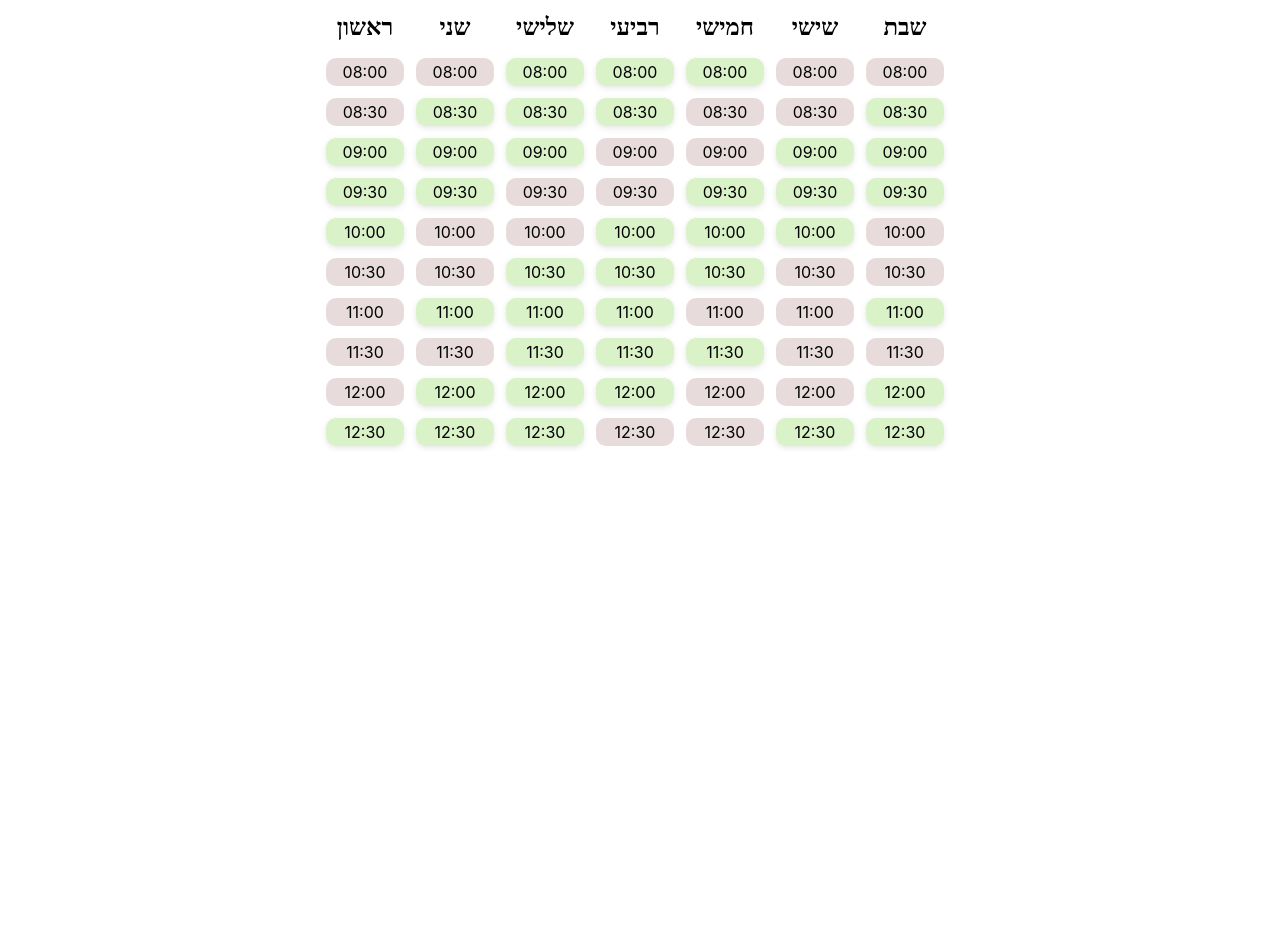
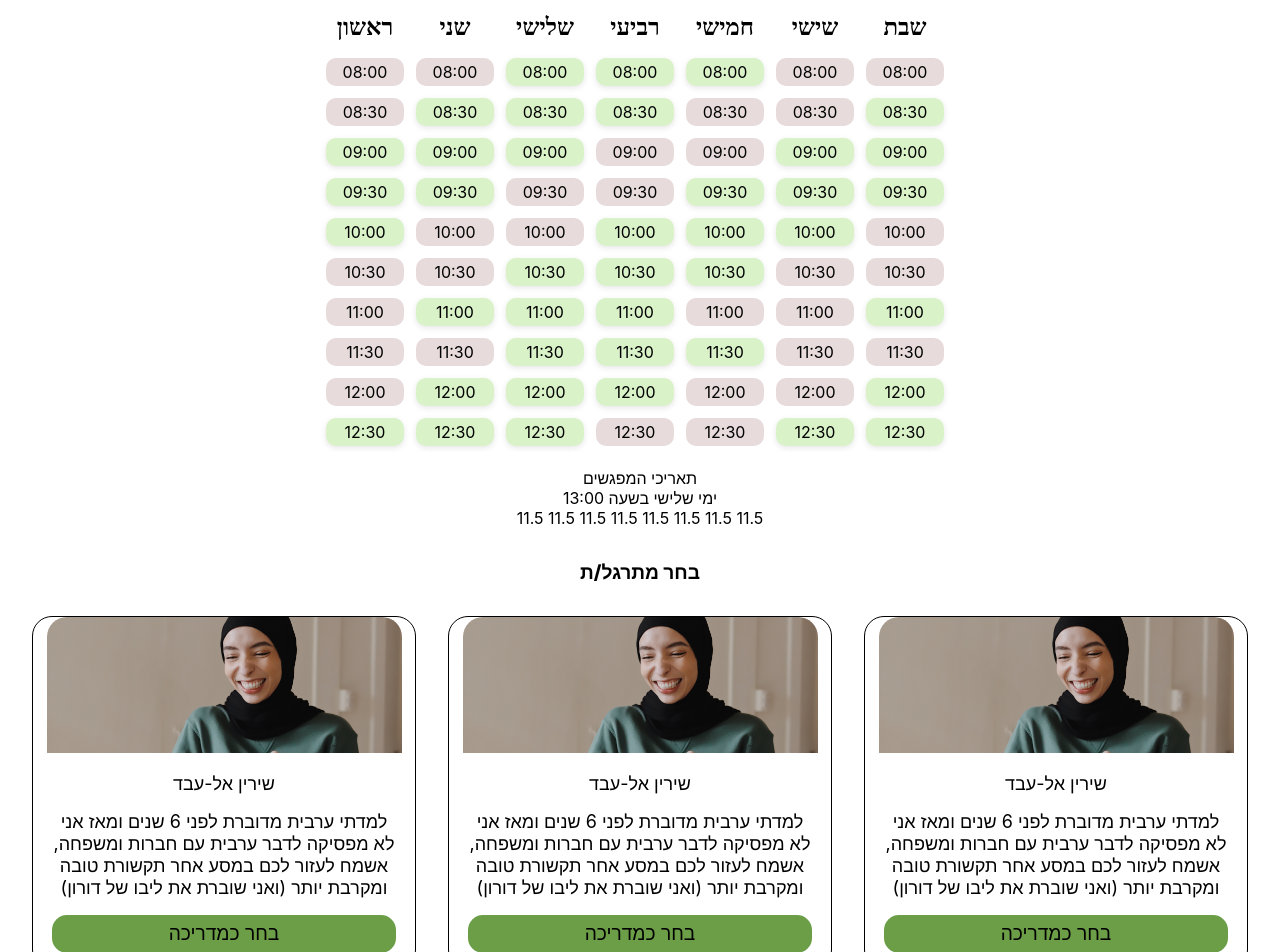
Before and after one commit to NitsanAmit/madrasa-booking-fe, a React (Create React App) app: page / in a window 1280 px wide. Shown: the top 952 px of the page. Before the commit the page ends 800 px from the top, so only its background shows below. Built offline with nearby package versions, Linux system fonts and the light colour scheme.

Commit message:
Presentation hacks

```diff
--- a/src/App.css
+++ b/src/App.css
@@ -1,6 +1,7 @@
 @import url('https://fonts.googleapis.com/css2?family=Assistant&display=swap');
 
 .App {
+  font-family: 'Assistant', sans-serif;
   text-align: center;
   display: flex;
   align-items: center;
--- a/src/App.tsx
+++ b/src/App.tsx
@@ -25,13 +25,8 @@ export const App: React.FC = () => {
         <StyledContainer>
             <Schedule onSlotClick={onSlotClick}/>
 
-            {
-                chosenDay && chosenTime &&
-                <>
-                    <BookingSummary/>
-                    <ChooseTeacher/>
-                </>
-            }
+            <BookingSummary/>
+            <ChooseTeacher/>
         </StyledContainer>
     );
 
--- a/src/components/ChooseTeacher.tsx
+++ b/src/components/ChooseTeacher.tsx
@@ -4,27 +4,30 @@ export function ChooseTeacher() {
 
     return (
         <>
-            <div className="chooseTeacherTitle">Choose teacher</div>
+            <div className="chooseTeacherTitle">בחר מתרגל/ת</div>
             <div className="teachersContainer">
                 <div className="teacherCard">
                     <img src="teacher.png" />
-                    <div className="teacherName">Someone someone</div>
-                    <div className="teacherDescription">I do stuff</div>
-                    <button className="chooseTeacher">Choose teacher</button>
+                    <div className="teacherName">{teacherName}</div>
+                    <div className="teacherDescription">{teacherDescription}</div>
+                    <button className="chooseTeacher">בחר כמדריכה</button>
                 </div>
                 <div className="teacherCard">
                     <img src="teacher.png" />
-                    <div className="teacherName">Someone someone</div>
-                    <div className="teacherDescription">I do stuff</div>
-                    <button className="chooseTeacher">Choose teacher</button>
+                    <div className="teacherName">{teacherName}</div>
+                    <div className="teacherDescription">{teacherDescription}</div>
+                    <button className="chooseTeacher">בחר כמדריכה</button>
                 </div>
                 <div className="teacherCard">
                     <img src="teacher.png" />
-                    <div className="teacherName">Someone someone</div>
-                    <div className="teacherDescription">I do stuff</div>
-                    <button className="chooseTeacher">Choose teacher</button>
+                    <div className="teacherName">{teacherName}</div>
+                    <div className="teacherDescription">{teacherDescription}</div>
+                    <button className="chooseTeacher">בחר כמדריכה</button>
                 </div>
             </div>
         </>
     );
 }
+
+const teacherName = "שירין אל-עבד"
+const teacherDescription = "למדתי ערבית מדוברת לפני 6 שנים ומאז אני לא מפסיקה לדבר ערבית עם חברות ומשפחה, אשמח לעזור לכם במסע אחר תקשורת טובה ומקרבת יותר (ואני שוברת את ליבו של דורון)"
```
